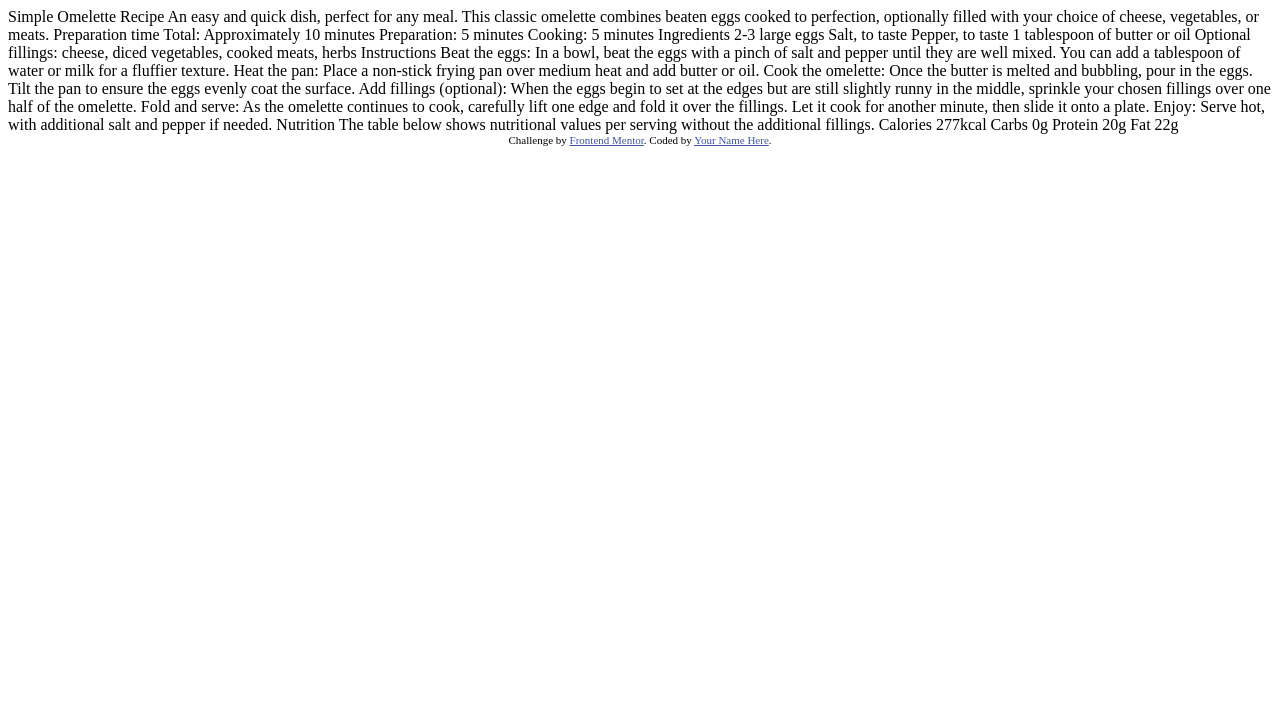
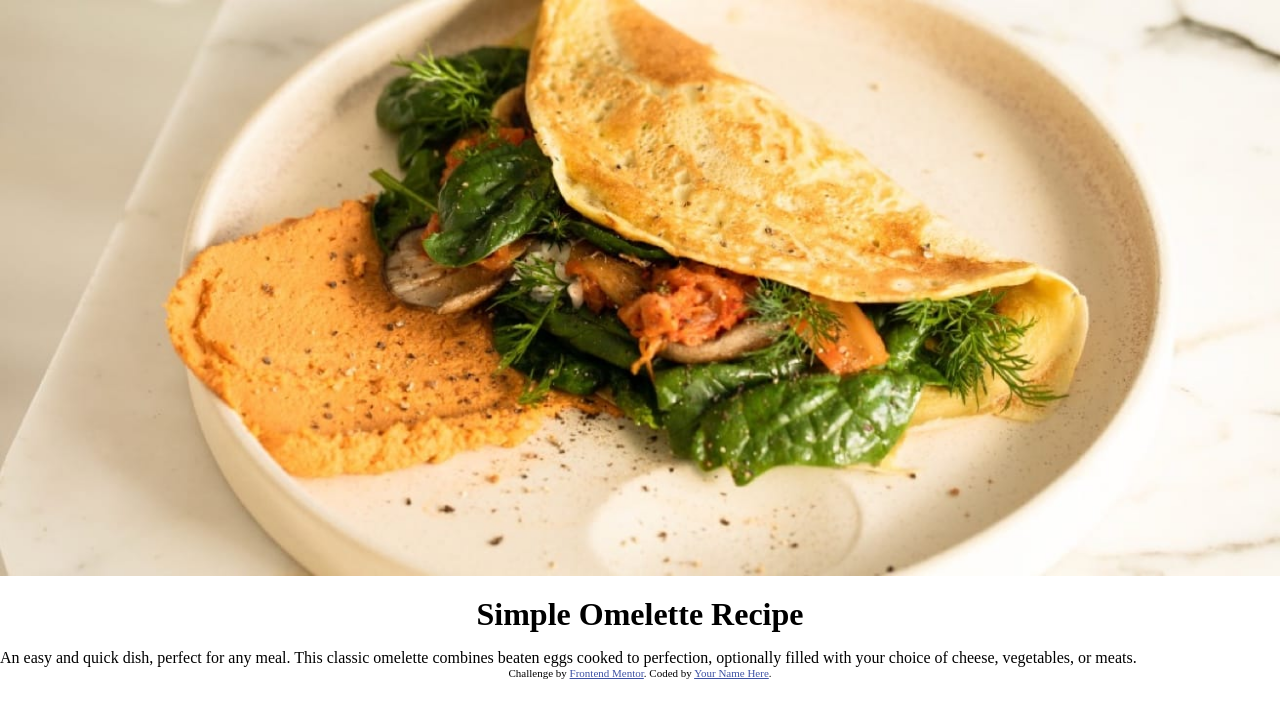
Before and after one commit to JEniduelan/Recipe_page_challenge, a plain HTML site: page index.html in a window 1280 px wide. Drawn offline with Linux system fonts and the light colour scheme.

Commit message:
fixed photo and added container text

```diff
--- a/index.html
+++ b/index.html
@@ -1,77 +1,43 @@
 <!DOCTYPE html>
 <html lang="en">
   <head>
-  <meta charset="UTF-8">
-  <meta name="viewport" content="width=device-width, initial-scale=1.0"> <!-- displays site properly based on user's device -->
+    <meta charset="UTF-8" />
+    <meta name="viewport" content="width=device-width, initial-scale=1.0" />
 
-  <link rel="icon" type="image/png" sizes="32x32" href="./assets/images/favicon-32x32.png">
+    <link
+      rel="icon"
+      type="image/png"
+      sizes="32x32"
+      href="./assets/images/favicon-32x32.png"
+    />
+    <link rel="stylesheet" href="style.css" />
 
     <title>Frontend Mentor | Recipe page</title>
+  </head>
 
-  <!-- Feel free to remove these styles or customise in your own stylesheet 👍 -->
-  <style>
-    .attribution { font-size: 11px; text-align: center; }
-    .attribution a { color: hsl(228, 45%, 44%); }
-  </style>
-</head>
   <body>
+    <header>
+      <div class="header-img">
+        <img src="assets/images/image-omelette.jpeg" alt="omelette" />
+      </div>
+      <div class="title-description">
+        <h1>Simple Omelette Recipe</h1>
+        <p>
+          An easy and quick dish, perfect for any meal. This classic omelette
+          combines beaten eggs cooked to perfection, optionally filled with your
+          choice of cheese, vegetables, or meats.
+        </p>
+      </div>
+    </header>
+    <section>
 
-  Simple Omelette Recipe
-
-  An easy and quick dish, perfect for any meal. This classic omelette combines beaten eggs cooked
-  to perfection, optionally filled with your choice of cheese, vegetables, or meats.
-
-  Preparation time
-
-  Total: Approximately 10 minutes
-  Preparation: 5 minutes
-  Cooking: 5 minutes
-
-  Ingredients
-
-  2-3 large eggs
-  Salt, to taste
-  Pepper, to taste
-  1 tablespoon of butter or oil
-  Optional fillings: cheese, diced vegetables, cooked meats, herbs
-
-  Instructions
-
-  Beat the eggs: In a bowl, beat the eggs with a pinch of salt and pepper until they are well mixed.
-  You can add a tablespoon of water or milk for a fluffier texture.
-
-  Heat the pan: Place a non-stick frying pan over medium heat and add butter or oil.
-
-  Cook the omelette: Once the butter is melted and bubbling, pour in the eggs. Tilt the pan to ensure
-  the eggs evenly coat the surface.
-
-  Add fillings (optional): When the eggs begin to set at the edges but are still slightly runny in the
-  middle, sprinkle your chosen fillings over one half of the omelette.
-
-  Fold and serve: As the omelette continues to cook, carefully lift one edge and fold it over the
-  fillings. Let it cook for another minute, then slide it onto a plate.
-
-  Enjoy: Serve hot, with additional salt and pepper if needed.
-
-  Nutrition
-
-  The table below shows nutritional values per serving without the additional fillings.
-
-  Calories
-  277kcal
-
-  Carbs
-  0g
-
-  Protein
-  20g
-
-  Fat
-  22g
+    </section>
 
     <div class="attribution">
-    Challenge by <a href="https://www.frontendmentor.io?ref=challenge" target="_blank">Frontend Mentor</a>.
-    Coded by <a href="#">Your Name Here</a>.
+      Challenge by
+      <a href="https://www.frontendmentor.io?ref=challenge" target="_blank"
+        >Frontend Mentor</a
+      >. Coded by <a href="#">Your Name Here</a>.
     </div>
   </body>
 </html>
--- /dev/null
+++ b/style.css
@@ -0,0 +1,62 @@
+* {
+    padding: 0;
+    margin: 0;
+}
+body {
+    max-width: 100dvw;
+    max-height: 100%;
+
+
+}
+.header-img img{
+    width: 100dvw;
+    height: 45dvw;
+}
+.title-description h1 {
+    padding: 1rem;
+
+    display: flex;
+    align-items: center;
+    justify-content: center;
+
+
+}
+
+
+
+
+
+
+
+
+
+
+
+
+
+
+
+
+
+
+
+
+
+
+
+
+
+
+
+
+
+
+
+
+
+.attribution {
+    font-size: 11px; text-align: center;
+}
+.attribution a {
+         color: hsl(228, 45%, 44%);
+    }
```
Also changed, not shown: 1 other file. Lines whose indentation alone changed are shown as unchanged.
